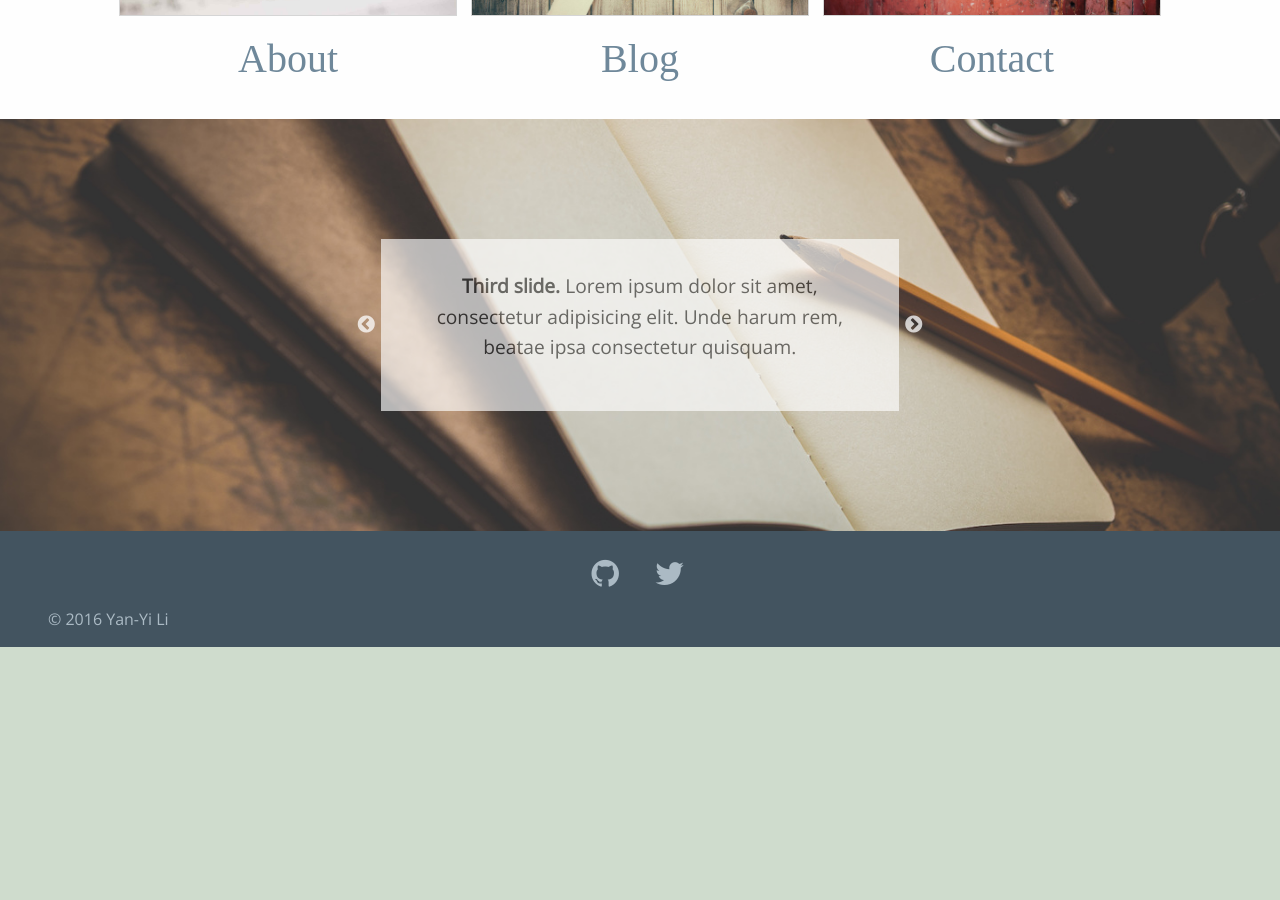
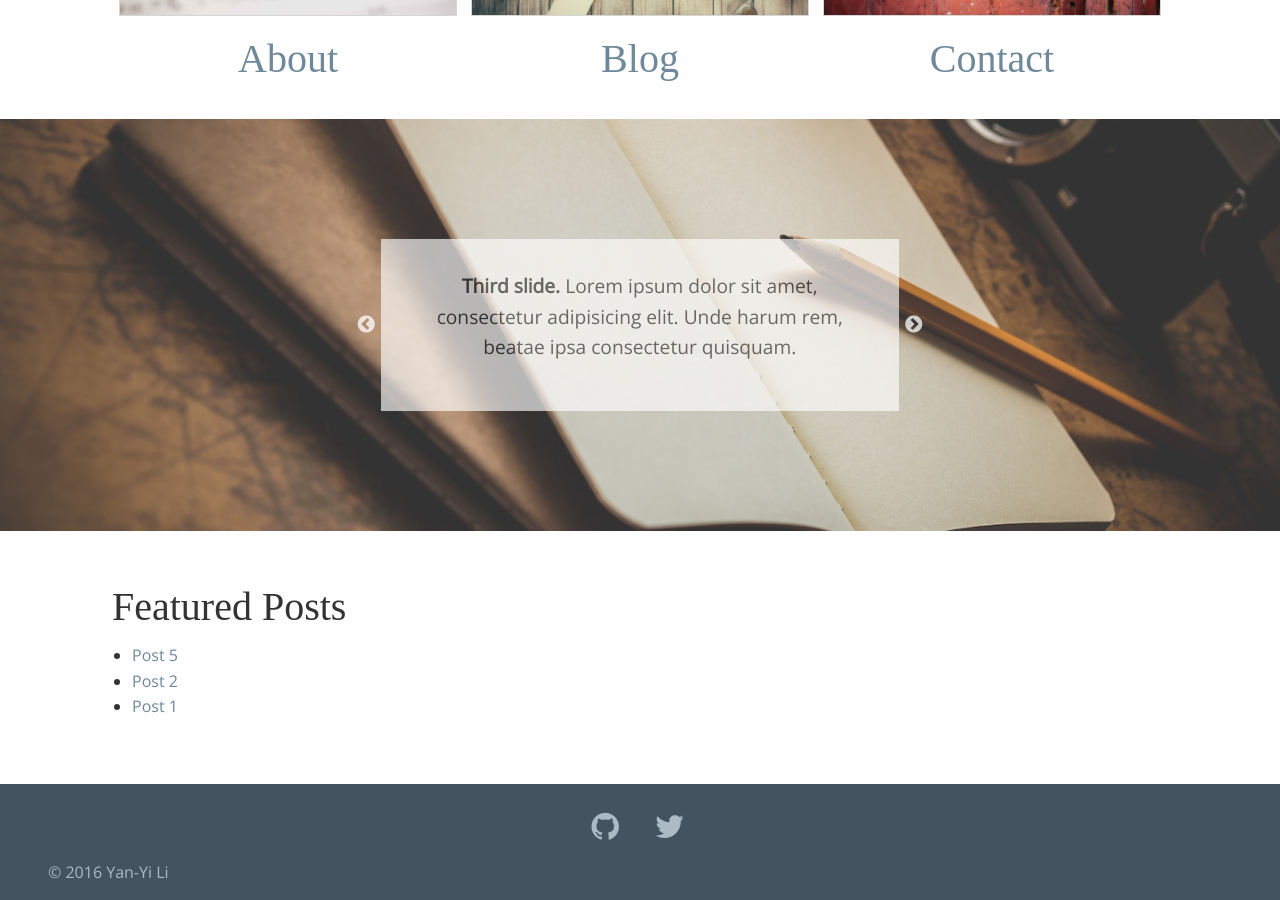
Before and after one commit to yanyil/jekyll-blog, a Jekyll site: the page built from _pages/home.html, in a window 1280 px wide and 900 px high, scrolled down 894 px. Built offline with Jekyll 4.4.1, drawn with Linux system fonts in a browser that asks for light colours; some web fonts are replaced; before the commit the page ends 1541 px from its top, so only the background shows below that.

Commit message:
Add featured posts
- posts show up on homepage if featured is set to true in post front
  matter

```diff
--- a/_config.yml
+++ b/_config.yml
@@ -15,7 +15,7 @@ author:
   avatar: avatar.jpg
 
 disqus: disqus-shortname
-carousel-slides: 4
+carousel_slides: 4
 
 # Build settings
 sass:
--- a/_includes/carousel.html
+++ b/_includes/carousel.html
@@ -1,5 +1,5 @@
 {% assign total = site.data.slides | size %}
-{% assign output = site.carousel-slides %}
+{% assign output = site.carousel_slides %}
 {% unless output %}
   {% assign output = total %}
 {% endunless %}
--- /dev/null
+++ b/_includes/featured.html
@@ -0,0 +1,10 @@
+<div class="home-module expanded row">
+  <h2>Featured Posts</h2>
+  <ul>
+    {% for post in site.posts %}
+      {% if post.featured %}
+        <li><a href="{{ post.url | prepend: site.github.url }}">{{ post.title }}</a></li>
+      {% endif %}
+    {% endfor %}
+  </ul>
+</div>
--- a/_pages/home.html
+++ b/_pages/home.html
@@ -11,19 +10,19 @@ permalink: /
   </div>
 </div>
   <div class="home-module expanded row">
-    <div class="medium-4 column">
+    <div class="medium-4 columns">
       <a class="thumbnail" href="{{ site.github.url }}/about">
         <img src="{{ site.github.url }}/assets/img/about.jpg" alt="About">
       </a>
       <h2 class="text-center"><a href="{{ site.github.url }}/about">About</a></h2>
     </div>
-    <div class="medium-4 column">
+    <div class="medium-4 columns">
       <a class="thumbnail" href="{{ site.github.url }}/blog">
         <img src="{{ site.github.url }}/assets/img/blog.jpg" alt="Blog">
       </a>
       <h2 class="text-center"><a href="{{ site.github.url }}/blog">Blog</a></h2>
     </div>
-    <div class="medium-4 column">
+    <div class="medium-4 columns">
       <a class="thumbnail" href="{{ site.github.url }}/contact">
         <img src="{{ site.github.url }}/assets/img/contact.jpg" alt="Contact">
       </a>
@@ -35,3 +34,4 @@ permalink: /
       {% include carousel.html %}
     </div>
   </div>
+  {% include featured.html %}
```
Also changed, not shown: other parts of _pages/home.html (+0 -1 lines), blog/category 1/_posts/2014-07-14-post-one.md (+1 -0 lines), blog/category 1/_posts/2016-08-08-post-five.md (+1 -0 lines), blog/category 2/_posts/2015-01-14-post-two.md (+1 -0 lines), assets/fonts/slick.ttf (deleted), assets/fonts/slick.woff (deleted), 2 other files.
